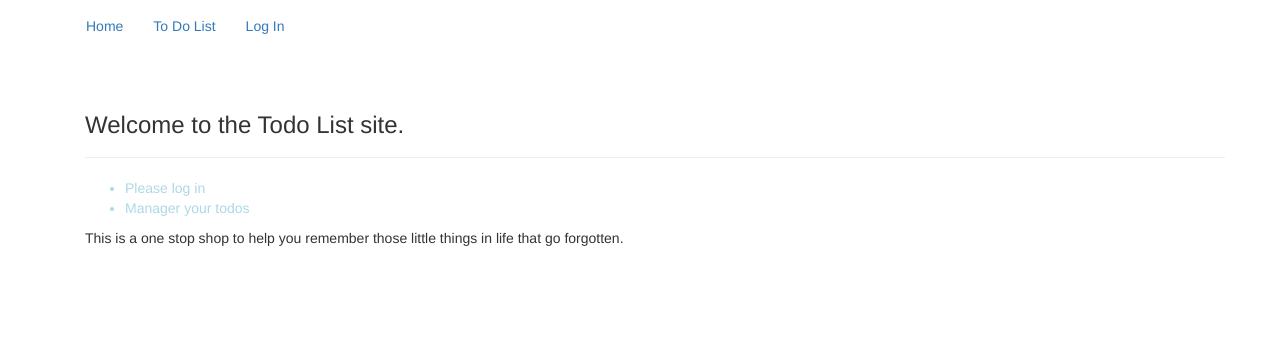
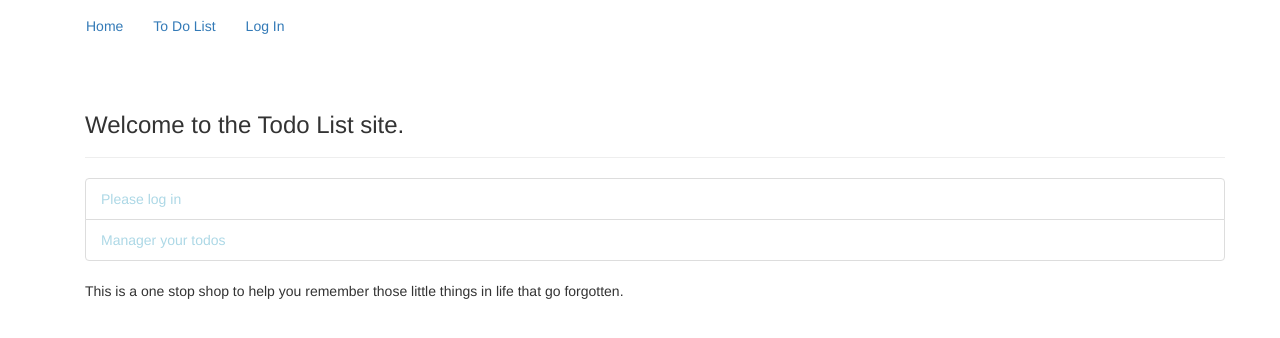
Before and after one commit to DrRockso/node-todo, a website: page Views/index.html in a window 1280 px wide. Drawn offline with nearby package versions, Linux system fonts and the light colour scheme; some packages are replaced by stand-ins of ours; files that its build step writes are made by us from their sources; files whose address does not match are found by name.

Commit message:
Added more to home

```diff
--- a/Views/home.html
+++ b/Views/home.html
@@ -3,9 +3,9 @@
     <h3>Welcome to the Todo List site.</h3>
     </div>
     <div>
-        <ul>
-            <li>Please log in</li>
-            <li>Manager your todos</li>
+        <ul class="list-group">
+            <li class="list-group-item">Please log in</li>
+            <li class="list-group-item">Manager your todos</li>
         </ul>
         <p>This is a one stop shop to help you remember those little things in life that go forgotten.</p>
     </div>
```
